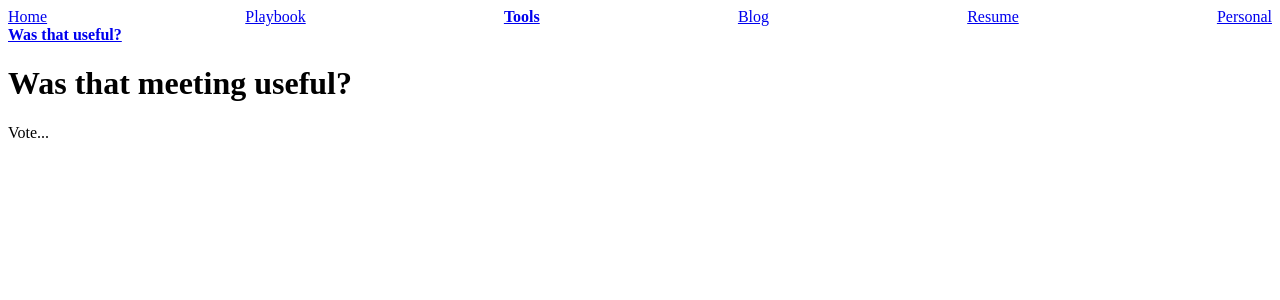
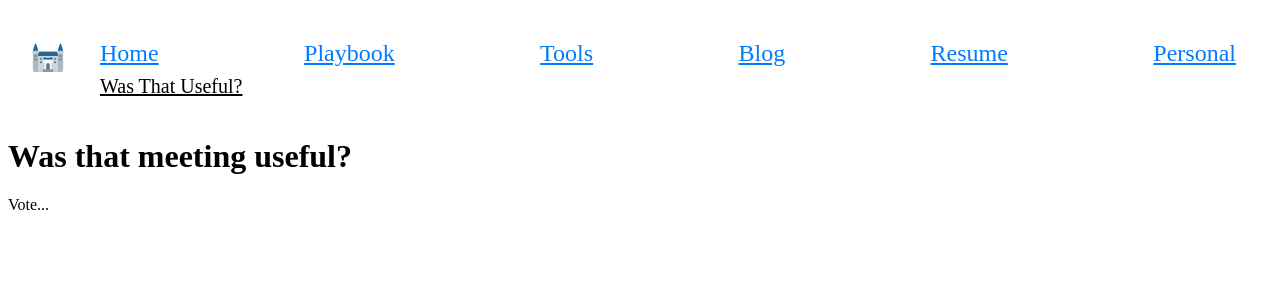
Before and after one commit to PhilipCastiglione/philipcastiglione.github.io, a Jekyll site: the page built from tools/useful.html, in a window 1280 px wide. Shown: the top 300 px of the page. Built offline with Jekyll 4.4.1, drawn with Linux system fonts in a browser that asks for light colours.

Commit message:
initial design experimentation

```diff
--- a/_config.yml
+++ b/_config.yml
@@ -17,6 +17,10 @@ gist:
 kramdown:
   math_engine: mathjax
   syntax_highlighter: rouge
+
+sass:
+  sass_dir: _sass
+  style: compressed
 # Exclude from processing.
 # The following items will not be processed, by default.
 # Any item listed under the `exclude:` key here will be automatically added to
--- a/_includes/nav.html
+++ b/_includes/nav.html
@@ -1,67 +1,30 @@
-<style>
-    .includes-nav {
-        display: flex;
-        justify-content: space-between;
-    }
-
-    .includes-nav-active-item {
-        font-weight: bold;
-    }
-</style>
-<nav class="includes-nav">
+<div class="includes-nav-container main-body">
+    <div class="includes-nav-logo"><img src="{{ '/public/favicon-32x32.png' | relative_url }}" alt="a castle"/></div>
+    <div class="includes-nav-rows">
+        <nav class="includes-nav includes-nav-top-level">
             {% for nav_item in site.data.nav %}
+                {% include nav_link.html link_item=nav_item %}
                 {% if page.url contains nav_item.link %}
-            {% assign level_one_nav_item = nav_item %}
-            <div>
-                <a class="includes-nav-active-item" href="{{ nav_item.link }}">
-                    {{ nav_item.name | capitalize }}
-                </a>
-            </div>
-        {% else %}
-            <div>
-                <a href="{{ nav_item.link }}">
-                    {{ nav_item.name | capitalize }}
-                </a>
-            </div>
+                    {% assign level_one_nav_items = nav_item.children %}
                 {% endif %}
             {% endfor %}
         </nav>
-{% if level_one_nav_item.children %}
+        {% if level_one_nav_items %}
             <nav class="includes-nav">
-        {% for nav_item in level_one_nav_item.children %}
+                {% for nav_item in level_one_nav_items %}
+                    {% include nav_link.html link_item=nav_item %}
                     {% if page.url contains nav_item.link %}
-                {% assign level_two_nav_item = nav_item %}
-                <div>
-                    <a class="includes-nav-active-item" href="{{ nav_item.link }}">
-                        {{ nav_item.name | capitalize }}
-                    </a>
-                </div>
-            {% else %}
-                <div>
-                    <a href="{{ nav_item.link }}">
-                        {{ nav_item.name | capitalize }}
-                    </a>
-                </div>
+                        {% assign level_two_nav_items = nav_item.children %}
                     {% endif %}
                 {% endfor %}
             </nav>
         {% endif %}
-{% if level_two_nav_item.children %}
+        {% if level_two_nav_items %}
             <nav class="includes-nav">
-        {% for nav_item in level_two_nav_item.children %}
-            {% if page.url contains nav_item.link %}
-                <div>
-                    <a class="includes-nav-active-item" href="{{ nav_item.link }}">
-                        {{ nav_item.name | capitalize }}
-                    </a>
-                </div>
-            {% else %}
-                <div>
-                    <a href="{{ nav_item.link }}">
-                        {{ nav_item.name | capitalize }}
-                    </a>
-                </div>
-            {% endif %}
+                {% for nav_item in level_two_nav_items %}
+                    {% include nav_link.html link_item=nav_item %}
                 {% endfor %}
             </nav>
         {% endif %}
+    </div>
+</div>
--- /dev/null
+++ b/_includes/nav_link.html
@@ -0,0 +1,19 @@
+{% if page.url contains include.link_item.link %}
+    <div>
+        {% if page.url == include.link_item.link %}
+            <span class="includes-nav-link-item includes-nav-link-item-active">
+                {{ include.link_item.name }}
+            </span>
+        {% else %}
+            <a class="includes-nav-link-item includes-nav-link-item-parent" href="{{ include.link_item.link }}">
+                {{ include.link_item.name }}
+            </a>
+        {% endif %}
+    </div>
+{% else %}
+    <div>
+        <a class="includes-nav-link-item" href="{{ include.link_item.link }}">
+            {{ include.link_item.name }}
+        </a>
+    </div>
+{% endif %}
--- a/_layouts/default.html
+++ b/_layouts/default.html
@@ -8,15 +8,17 @@
     <meta property="og:title" content="Philip Castiglione" />
     <meta property="og:description" content="The personal website of Philip Castiglione." />
     <meta property="og:url" content="{{ page.url }}" />
-    <meta property="og:image" content="https://philipcastiglione.com/public/fort.jpg" />
+    <meta property="og:image" content="{{ '/public/fort.jpg' | relative_url }}" />
     <meta property="og:image:width" content="1024" />
     <meta property="og:image:height" content="1024" />
     <meta property="og:type" content="website" />
     <title>{{ page.title }}</title>
-    <link rel="apple-touch-icon" sizes="180x180" href="/public/apple-touch-icon.png">
-    <link rel="icon" type="image/png" href="/public/favicon-32x32.png" sizes="32x32">
-    <link rel="icon" type="image/png" href="/public/favicon-16x16.png" sizes="16x16">
-    <link rel="manifest" href="/public/manifest.json">
+    <link rel="apple-touch-icon" sizes="180x180" href="{{ '/public/apple-touch-icon.png' | relative_url }}">
+    <link rel="icon" type="image/png" href="{{ '/public/favicon-32x32.png' | relative_url }}" sizes="32x32">
+    <link rel="icon" type="image/png" href="{{ '/public/favicon-16x16.png' | relative_url }}" sizes="16x16">
+    <link rel="manifest" href="{{ '/public/manifest.json' | relative_url }}">
+    <link rel="stylesheet" href="{{ '/assets/css/style.css' | relative_url }}">
+    <link rel="stylesheet" href="{{ '/assets/css/main.css' | relative_url }}">
 </head>
 
 <body>
--- /dev/null
+++ b/_sass/includes/global.scss
@@ -0,0 +1,19 @@
+// LAYOUT
+
+$spacing-unit: 8px;
+
+.main-body {
+    margin-left: $spacing-unit * 3;
+    margin-right: $spacing-unit * 3;
+}
+
+// COLORS
+
+$color-primary: #007bff;
+$color-black: #000000;
+$color-grey: #6c757d;
+$color-light-grey: #e8e9ea;
+
+// TYPOGRAPHY
+
+$font-size-base: 16px;
--- /dev/null
+++ b/_sass/includes/nav.scss
@@ -0,0 +1,57 @@
+.includes-nav-container {
+    display: flex;
+    margin-top: $spacing-unit * 4;
+    margin-bottom: $spacing-unit * 4;
+}
+
+.includes-nav-logo {
+    margin-top: $spacing-unit;
+    margin-bottom: $spacing-unit;
+}
+
+.includes-nav-rows {
+    margin-left: $spacing-unit * 3;
+    flex: 1;
+}
+
+.includes-nav {
+    display: flex;
+    gap: $spacing-unit * 3;
+    font-size: $font-size-base * 1.25;
+    margin: $spacing-unit 0;
+}
+
+.includes-nav-top-level {
+    justify-content: space-between;
+    font-size: $font-size-base * 1.5;
+}
+
+.includes-nav-link-item {
+    color: $color-primary;
+    border-radius: 4px;
+    padding: $spacing-unit $spacing-unit * 1.5;
+
+    &:hover {
+        text-decoration: none;
+        color: lighten($color-primary, 15%);
+        background-color: $color-light-grey;
+    }
+}
+
+.includes-nav-link-item-parent,
+.includes-nav-link-item-active {
+    text-decoration: underline;
+
+    &:hover {
+        text-decoration: underline;
+    }
+}
+
+.includes-nav-link-item-active {
+    color: $color-black;
+
+    &:hover {
+        color: $color-black;
+        background: none;
+    }
+}
--- /dev/null
+++ b/_sass/styles.scss
@@ -0,0 +1,2 @@
+@import "includes/global";
+@import "includes/nav";
--- /dev/null
+++ b/assets/css/main.scss
@@ -0,0 +1,5 @@
+---
+---
+@charset "utf-8";
+
+@import "styles";
```
Also changed, not shown: README.md. Lines whose indentation alone changed are shown as unchanged.
